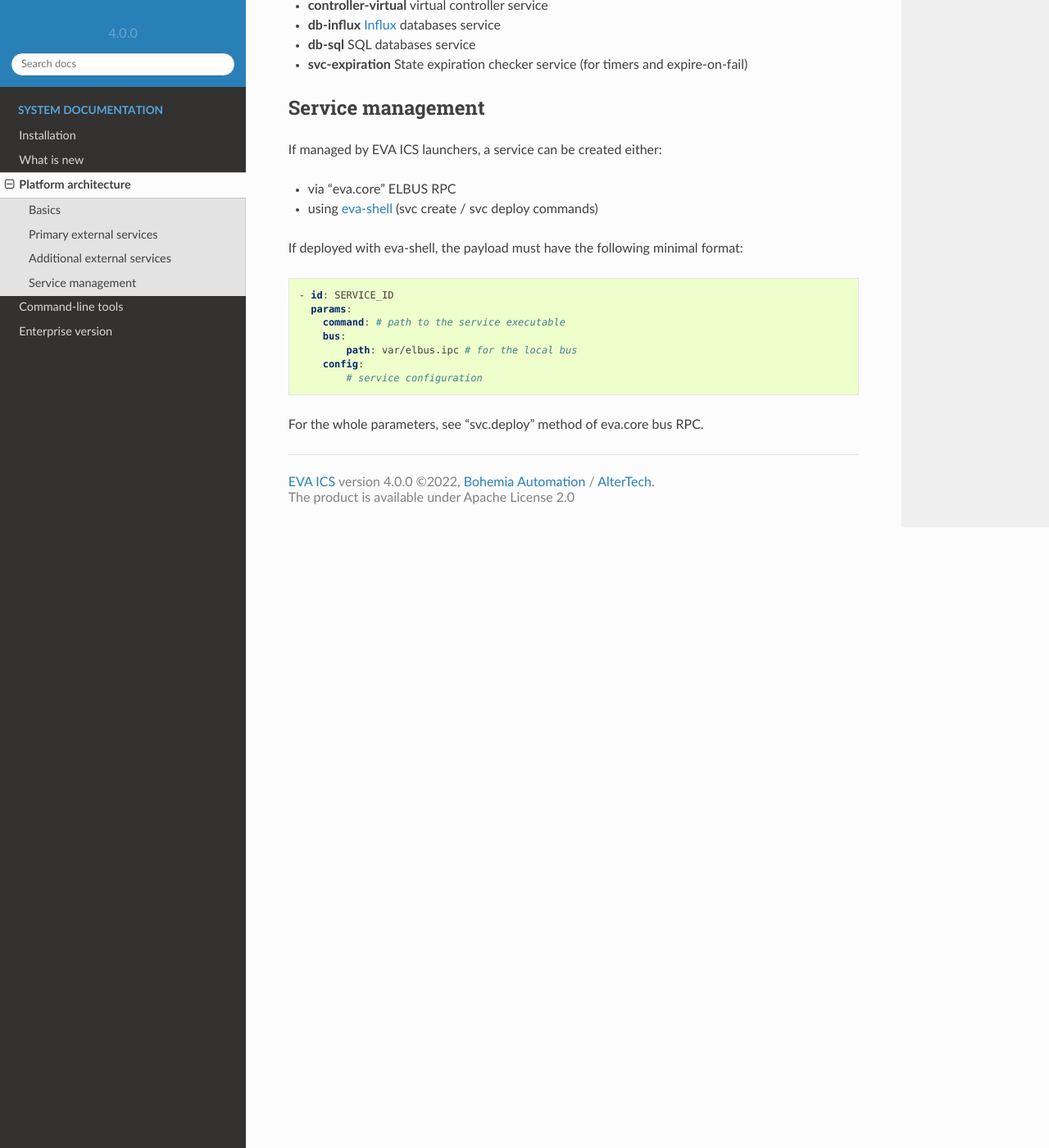
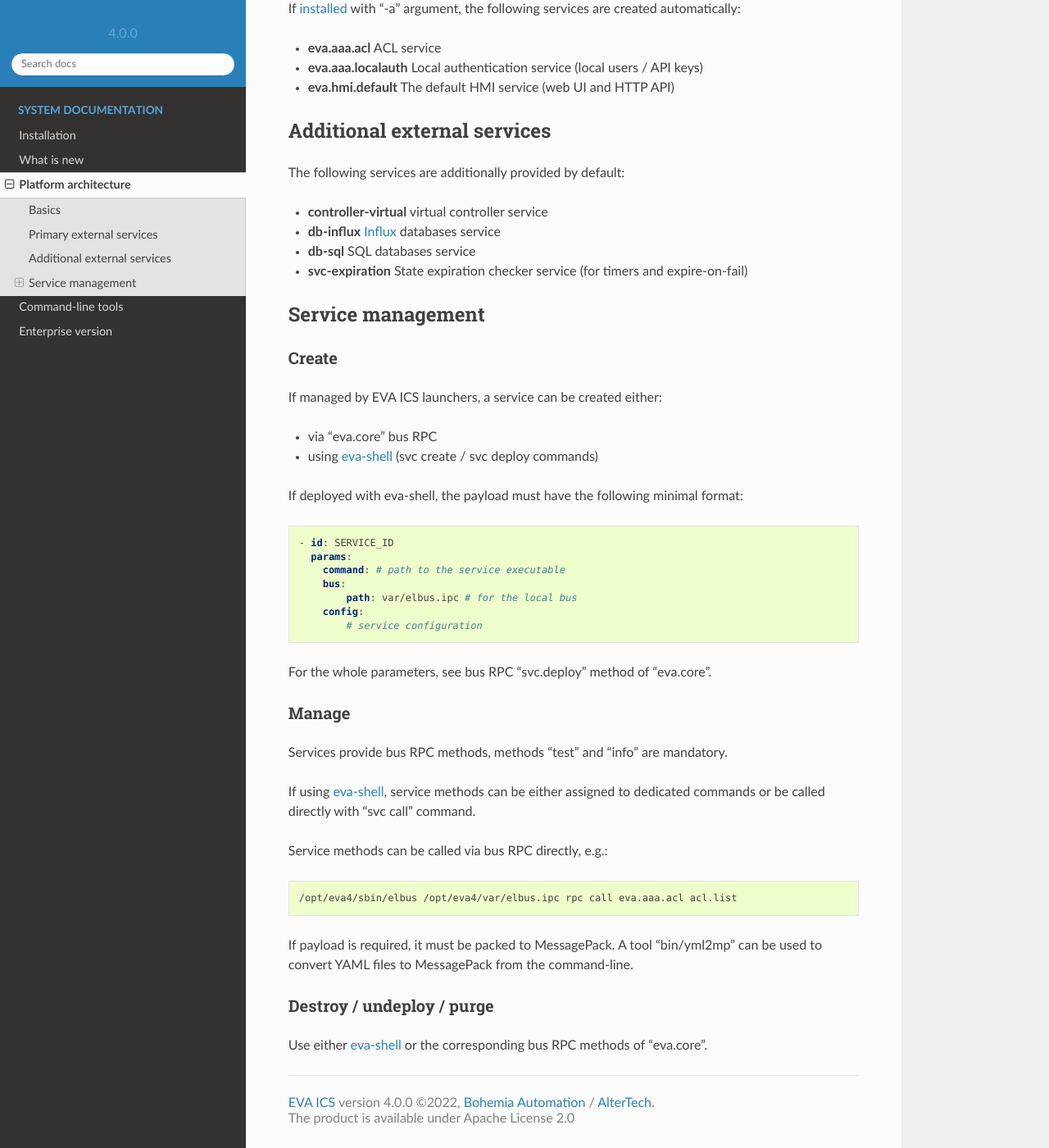
Before and after one commit to alttch/eva-doc, a Sphinx documentation site: the page built from doc/architecture.rst, in a window 1280 px wide and 1400 px high, scrolled down 1669 px. Shown: the whole window at 82% size. Built offline with Sphinx 7.4.7 and the Read the Docs theme 2.0.0, drawn with Linux system fonts in a browser that asks for light colours; pages that are not in the unit, such as notebooks, are missing from menus; some of the changed text lies outside the part shown.

Commit message:
svc manage

```diff
--- a/doc/architecture.rst
+++ b/doc/architecture.rst
@@ -1,5 +1,7 @@
 Platform architecture
 *********************
+
+.. contents::
 
 Basics
 ======
@@ -80,9 +82,12 @@
 Service management
 ==================
 
+Create
+------
+
 If managed by EVA ICS launchers, a service can be created either:
 
-* via "eva.core" ELBUS RPC
+* via "eva.core" bus RPC
 
 * using :ref:`eva-shell` (svc create / svc deploy commands)
 
@@ -98,4 +103,26 @@
         config:
             # service configuration
 
-For the whole parameters, see "svc.deploy" method of eva.core bus RPC.
+For the whole parameters, see bus RPC "svc.deploy" method of "eva.core".
+
+Manage
+------
+
+Services provide bus RPC methods, methods "test" and "info" are mandatory.
+
+If using :ref:`eva-shell`, service methods can be either assigned to dedicated
+commands or be called directly with "svc call" command.
+
+Service methods can be called via bus RPC directly, e.g.:
+
+.. code:: bash
+
+    /opt/eva4/sbin/elbus /opt/eva4/var/elbus.ipc rpc call eva.aaa.acl acl.list
+
+If payload is required, it must be packed to MessagePack. A tool "bin/yml2mp"
+can be used to convert YAML files to MessagePack from the command-line.
+
+Destroy / undeploy / purge
+--------------------------
+
+Use either :ref:`eva-shell` or the corresponding bus RPC methods of "eva.core".
```
